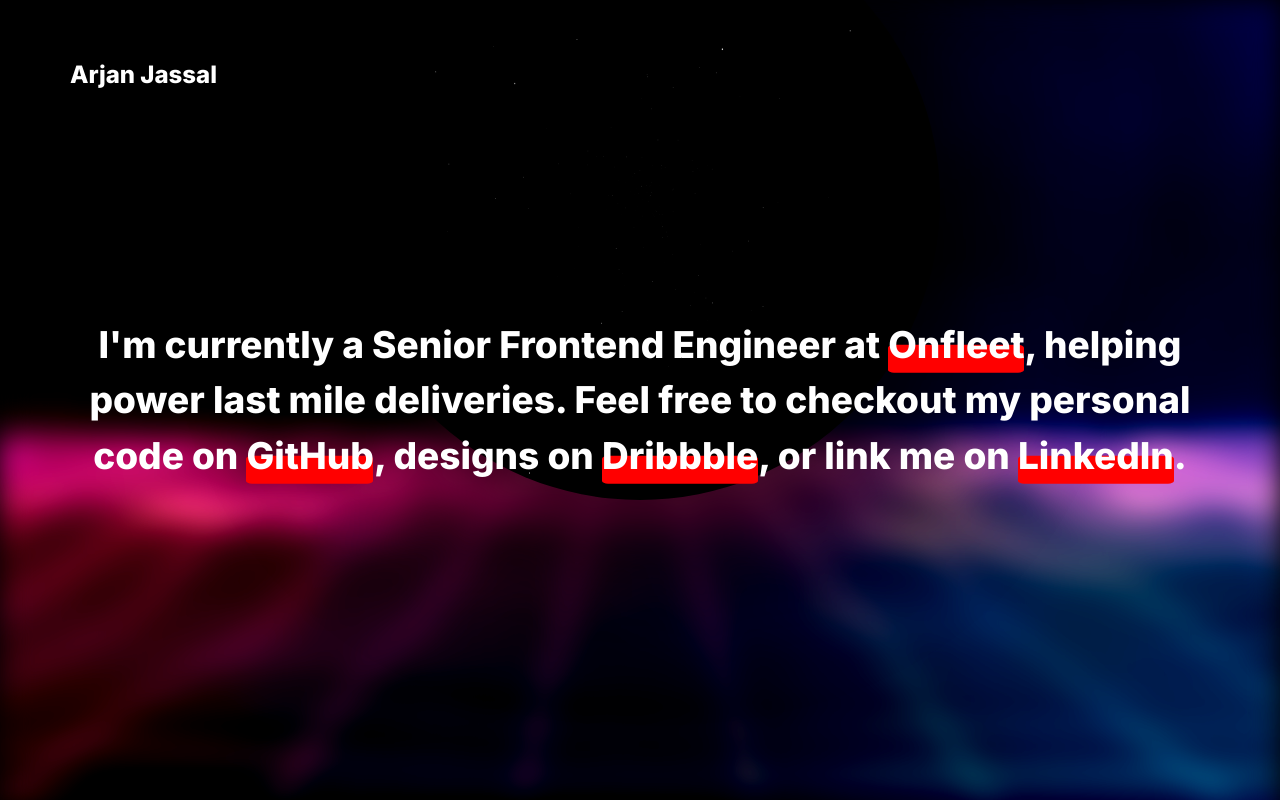
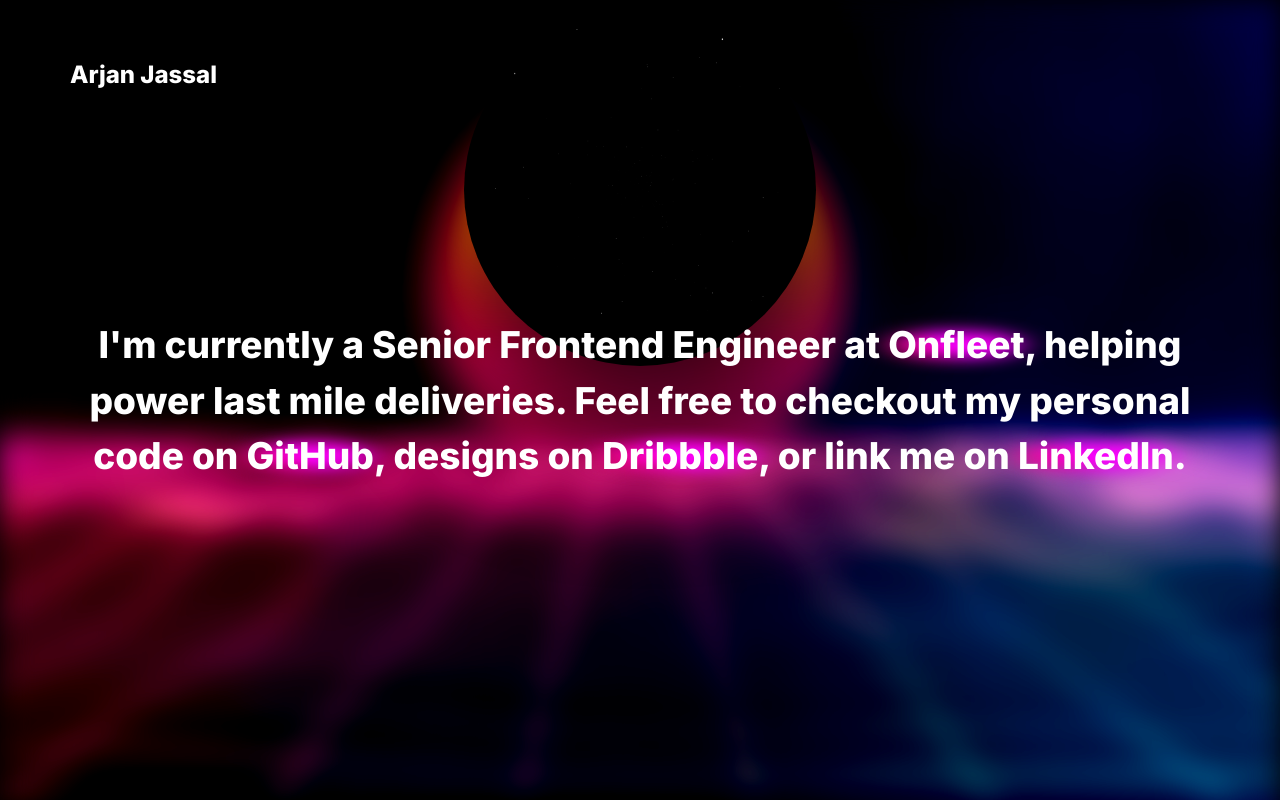
Before and after one commit to ArjanJ/arjanjassal, a Next.js app: page / in a window 1280 px wide. Shown: the top 800 px of the page. Built offline with nearby package versions, Linux system fonts and the light colour scheme.

Commit message:
change link styles

```diff
--- a/modules/Intro.tsx
+++ b/modules/Intro.tsx
@@ -28,8 +28,6 @@
       window.removeEventListener('scroll', handleScroll);
     };
   }, []);
-
-  console.log(scrolled);
 
   return (
     <>
@@ -75,17 +73,19 @@
             css={css`
               font-size: 37px;
               font-weight: 800;
+              grid-column: 1;
+              grid-row: 2;
               margin: auto;
               max-width: 1200px;
-              mix-blend-mode: exclusion;
-              opacity: ${opacity};
+              padding: 0 30px;
               text-align: center;
-              transform: scale(${opacity});
-              will-change: opacity;
-              padding: 0 30px;
+              will-change: opacity, transform;
 
-              grid-row: 2;
-              grid-column: 1;
+              ${scrolled > 100 &&
+              `
+                opacity: ${opacity};
+                transform: scale(${opacity});
+              `}
 
               a {
                 position: relative;
@@ -94,26 +94,38 @@
                 text-decoration: none;
 
                 &::before {
-                  background-color: red;
-                  border-radius: 6px;
+                  background-image: linear-gradient(
+                    45deg,
+                    hsl(334deg 100% 50%) 0%,
+                    hsl(331deg 100% 49%) 11%,
+                    hsl(327deg 100% 49%) 22%,
+                    hsl(322deg 100% 47%) 33%,
+                    hsl(317deg 100% 45%) 44%,
+                    hsl(311deg 100% 43%) 56%,
+                    hsl(303deg 100% 40%) 67%,
+                    hsl(293deg 84% 45%) 78%,
+                    hsl(280deg 74% 52%) 89%,
+                    hsl(265deg 83% 57%) 100%
+                  );
+                  border-radius: 50%;
                   bottom: 0;
                   content: '';
+                  filter: blur(16px) contrast(3);
                   height: 100%;
                   left: 0;
-                  mix-blend-mode: difference;
                   position: absolute;
-                  transform-origin: center bottom;
+                  transform-origin: center center;
                   transform: scaleY(0.5);
-                  transition: all 350ms cubic-bezier(0.33, 1, 0.68, 1);
+                  transition: all 350ms cubic-bezier(0, 0.55, 0.45, 1);
                   width: 100%;
+                  will-change: transform, filter;
                   z-index: -1;
                 }
 
                 &:hover {
                   &::before {
-                    background-color: white;
-                    transform: none;
-                    z-index: 1;
+                    filter: blur(20px) contrast(3) hue-rotate(25deg);
+                    transform: scale(1.1);
                   }
                 }
               }
@@ -130,21 +142,20 @@
             css={css`
               background: black;
               border-radius: 50%;
+              bottom: 210px;
               filter: drop-shadow(6px 41px 80px black);
-              height: 600px;
+              grid-column: 1;
+              grid-row: 2;
+              height: 44vh;
               left: 0;
               margin: 0 auto;
               overflow: hidden;
               position: relative;
               right: 0;
-              bottom: 200px;
               transition: transform 100ms linear;
-              width: 600px;
+              width: 44vh;
               will-change: transform;
               z-index: -2;
-
-              grid-row: 2;
-              grid-column: 1;
 
               ${scrolled > 100 &&
               `
```
